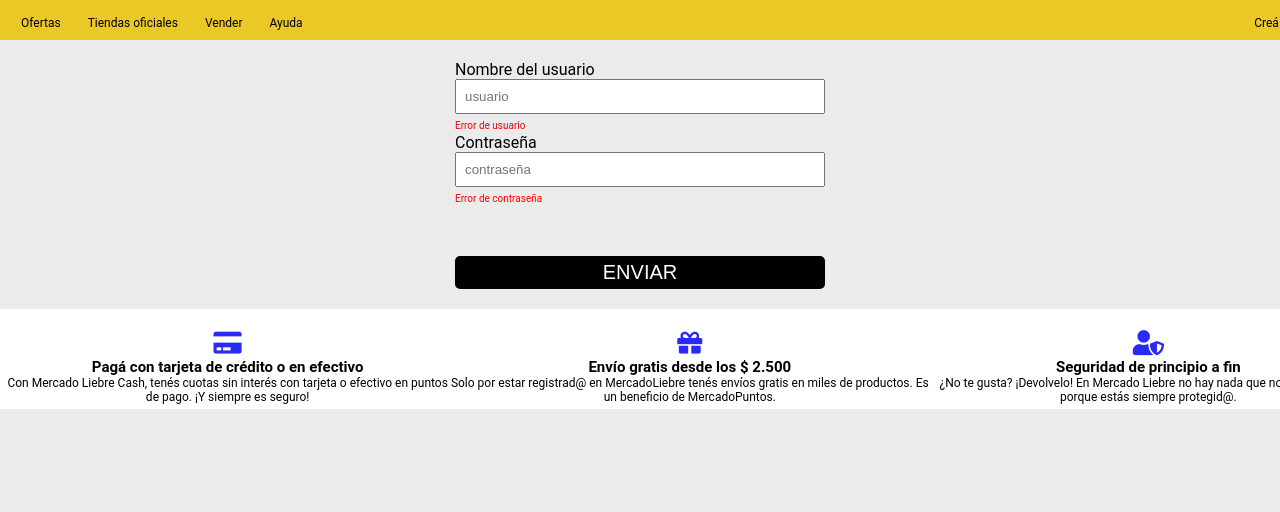
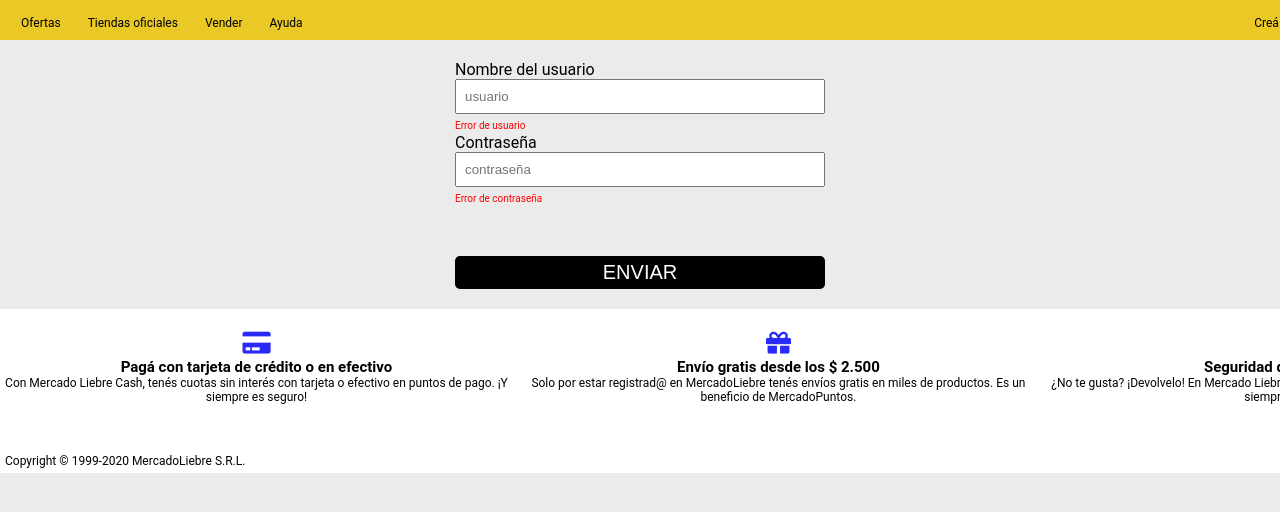
Before and after one commit to Emiliano-dos-Reis/MercadoLiebreDosReis, a website: page views/login.html in a window 1280 px wide. Shown: the part 78-590 px from the top of the page. Drawn offline with Linux system fonts and the light colour scheme.

Commit message:
elementos final

```diff
--- a/public/css/styles.css
+++ b/public/css/styles.css
@@ -1,7 +1,6 @@
 
 
 * {
-
     margin: 0;
     padding: 0;
     box-sizing: border-box;
@@ -14,7 +13,6 @@
 
    --tipografia: 'Roboto', sans-serif;
 }
-
 
 li {
     list-style: none;
@@ -316,11 +314,11 @@ header nav ul{
 .listado ul{
     display:flex;
     margin-top: 20px;
-    }
+}
 
 .listado li {
     margin: 0 6px;
- }
+}
 
 h4 {
     display:flex;
@@ -347,7 +345,6 @@ li {
     display:flex;
     flex-direction:row;
     width: 100%
-
 }
 
 .letra-verde{
@@ -380,18 +377,15 @@ footer {
 footer section {
     display: flex;
     flex-direction:row
+}
 
-}
 .copy{
-    margin-top: 25px;
+    margin-top: 50px;
 }
 
 .icono-footer:hover{
-
     color: #EAC926;
 }
-
-
 
 main{
     width: 121%;
@@ -400,7 +394,6 @@ main{
 footer{
     width: 121%;
 }
-
 
 header {
 
--- a/views/login.html
+++ b/views/login.html
@@ -147,9 +147,10 @@
                     </article>
                     <br>
 
-                    <P>Copyright © 1999-2020 MercadoLiebre S.R.L.</P>
+
 
                 </section>
+                <P class="copy">Copyright © 1999-2020 MercadoLiebre S.R.L.</P>
             </footer>
 
         </body>
```
